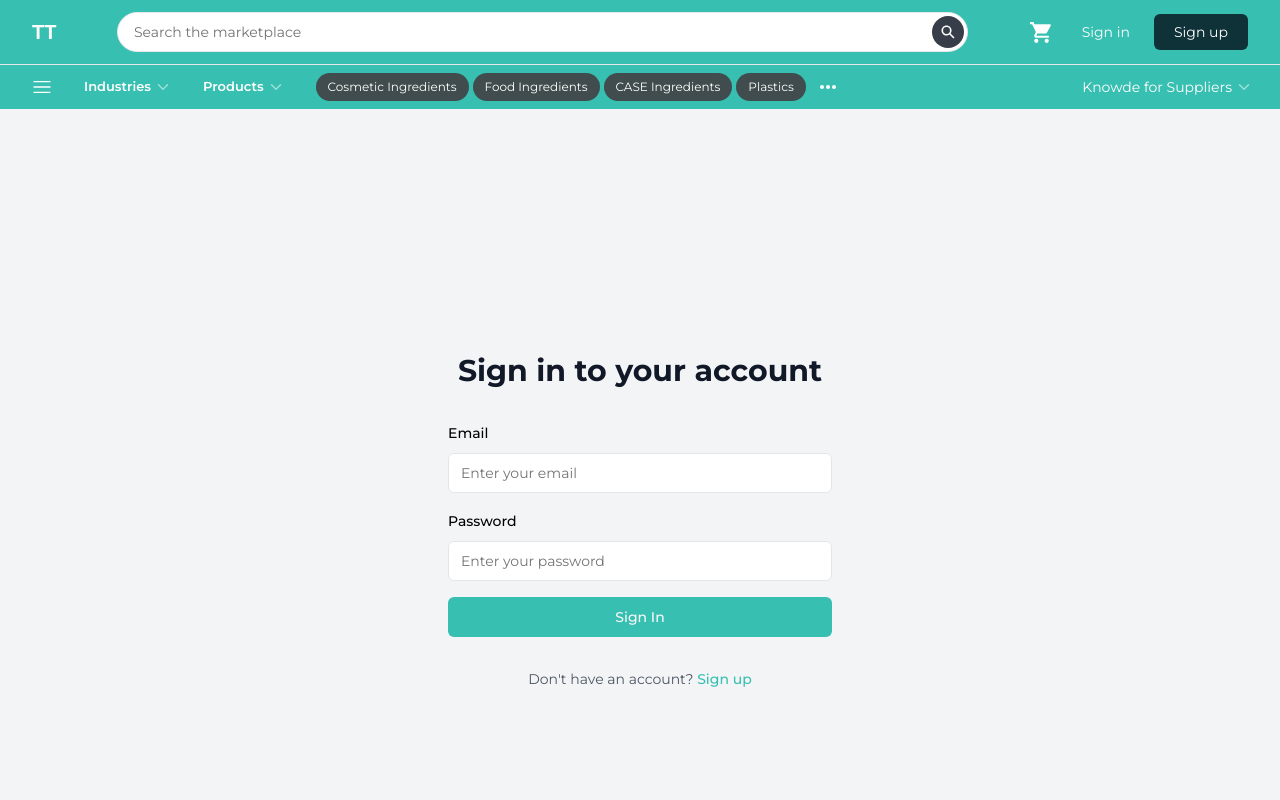
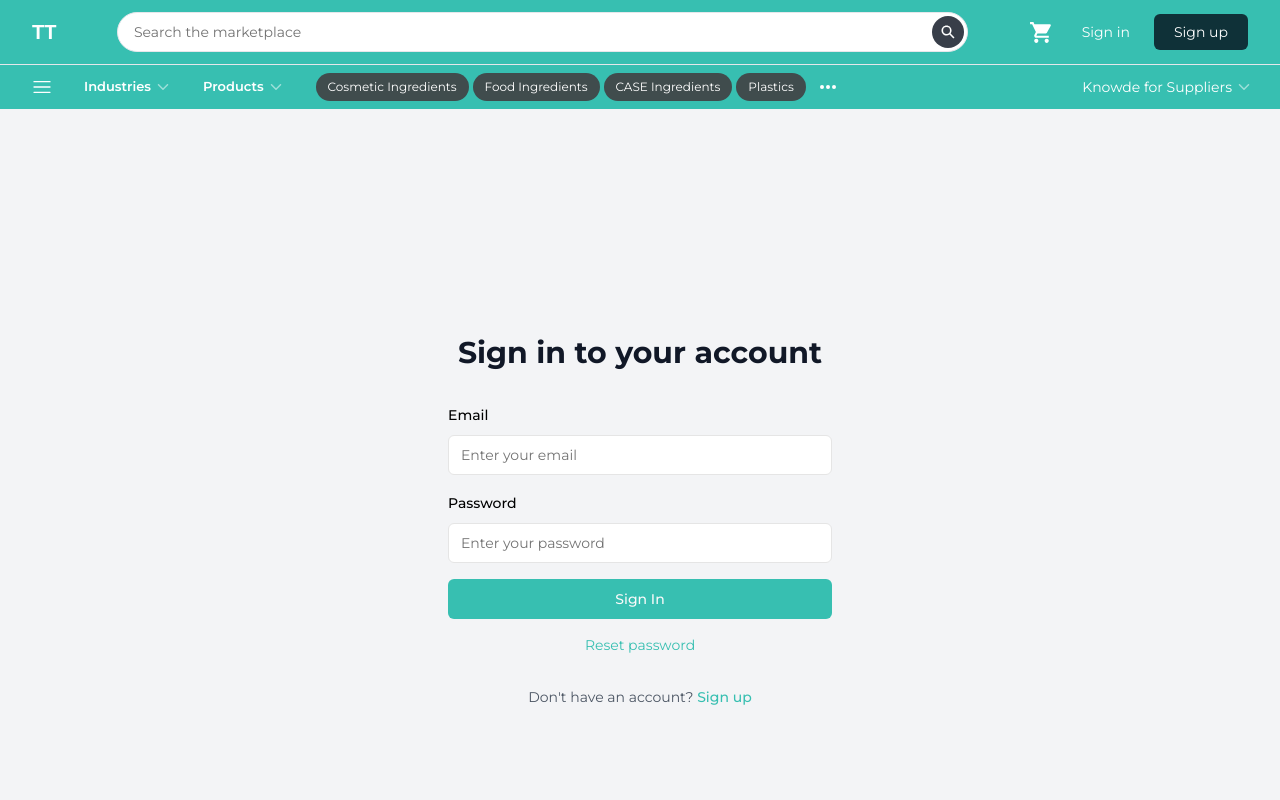
Before and after one commit to Tayyabbutt1133/trade, a Next.js app: page /signin in a window 1280 px wide. Shown: the top 800 px of the page. Built offline with nearby package versions, Linux system fonts and the light colour scheme.

Commit message:
add reset password link to sign in form

```diff
--- a/components/SIgnInForm.jsx
+++ b/components/SIgnInForm.jsx
@@ -43,6 +43,9 @@ export function SignInForm() {
       <Button type="submit" className="w-full bg-[#37bfb1] hover:bg-[#2ea89b]">
         Sign In
       </Button>
+      <div className="text-sm text-center mt-4">
+        <span className="text-[#37bfb1] hover:text-[#2ea89b] cursor-pointer">Reset password</span>
+      </div>
     </form>
   )
 }
```
